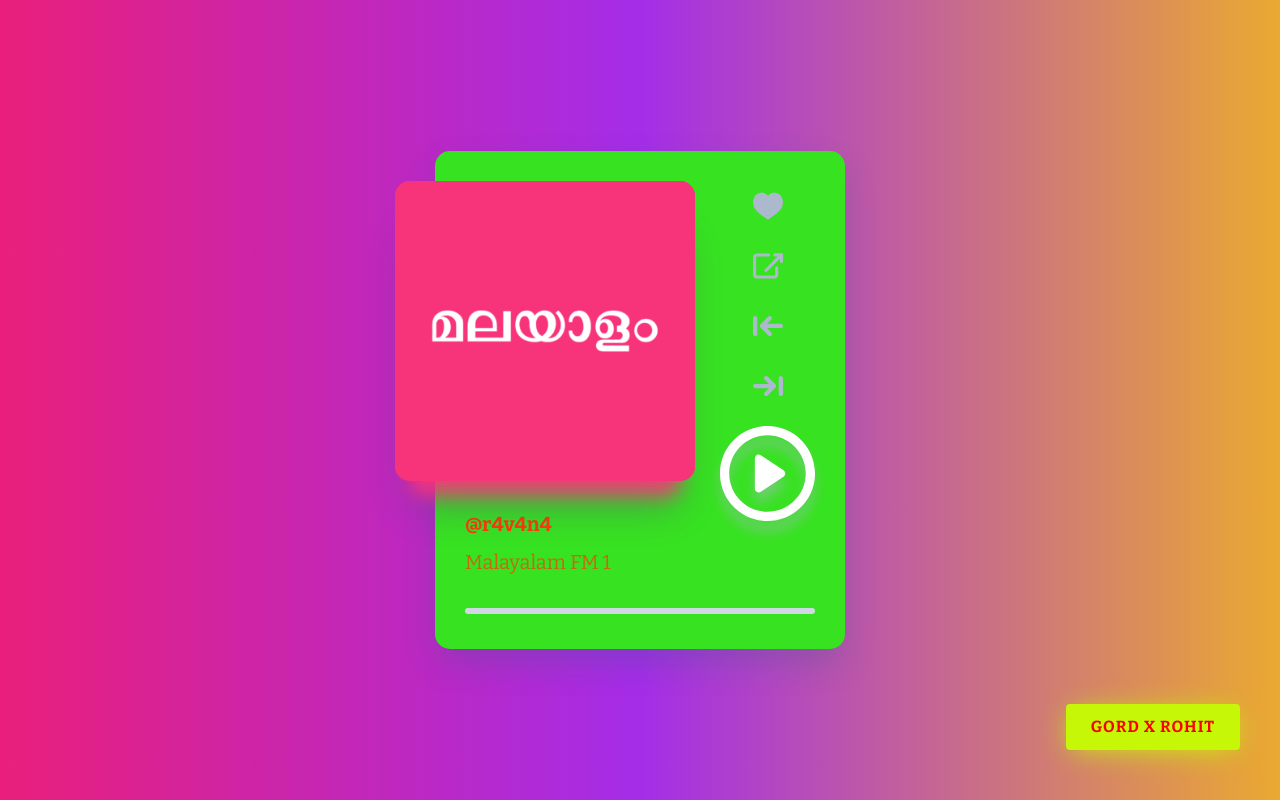
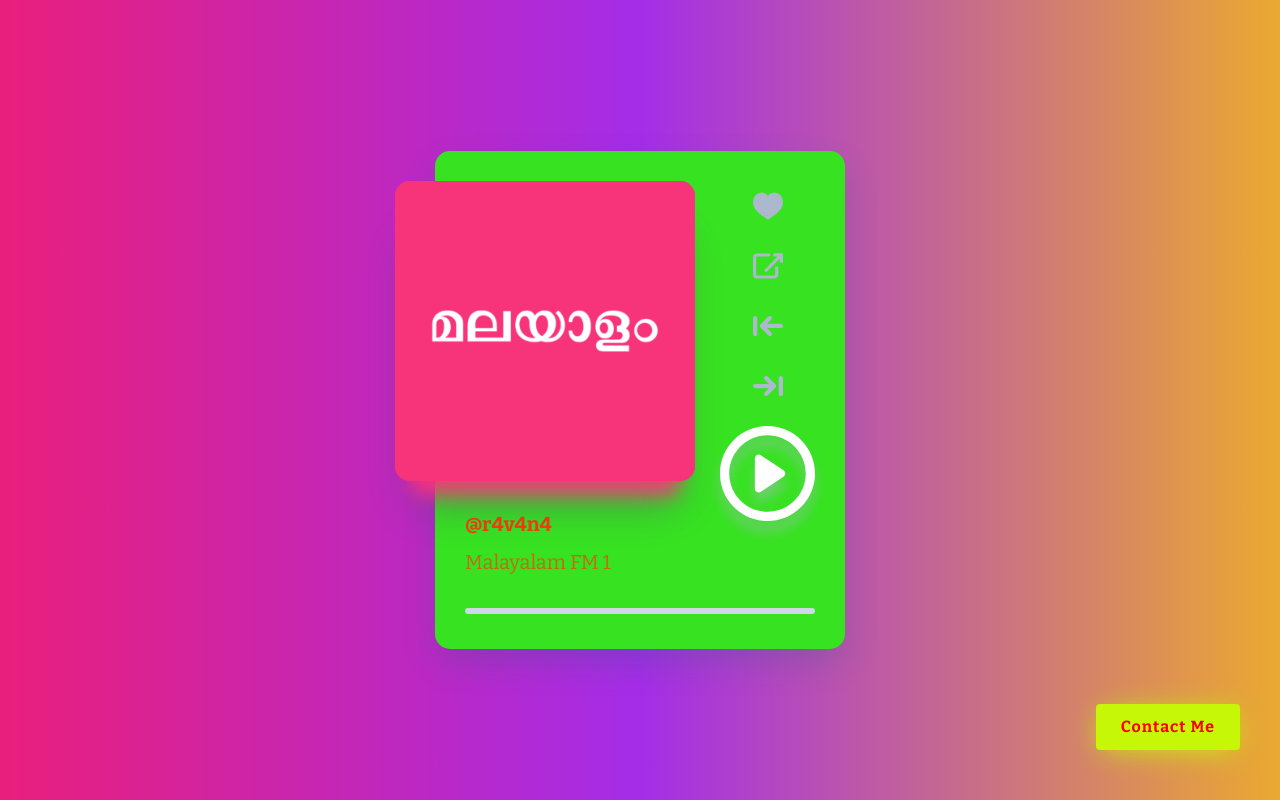
Before and after one commit to ravana69/mobileversion, a plain HTML site: page index.html in a window 1280 px wide. Drawn offline with nearby package versions, Linux system fonts and the light colour scheme; no server answers.

Commit message:
Update index.html

```diff
--- a/index.html
+++ b/index.html
@@ -59,7 +59,7 @@
      </div>
     </div>
     <div v-cloak></div>
-   </div> <a href="https://www.instagram.com/ig.gordxrohit/" target="_blank" class="github-btn"> GORD X ROHIT </a>
+   </div> <a href="https://www.t.me/r4v4n4" target="_blank" class="github-btn"> Contact Me</a>
   </div>
   <svg xmlns="http://www.w3.org/2000/svg" hidden xmlns:xlink="http://www.w3.org/1999/xlink"> <defs>
     <symbol id="icon-heart-o" viewbox="0 0 32 32">
```
